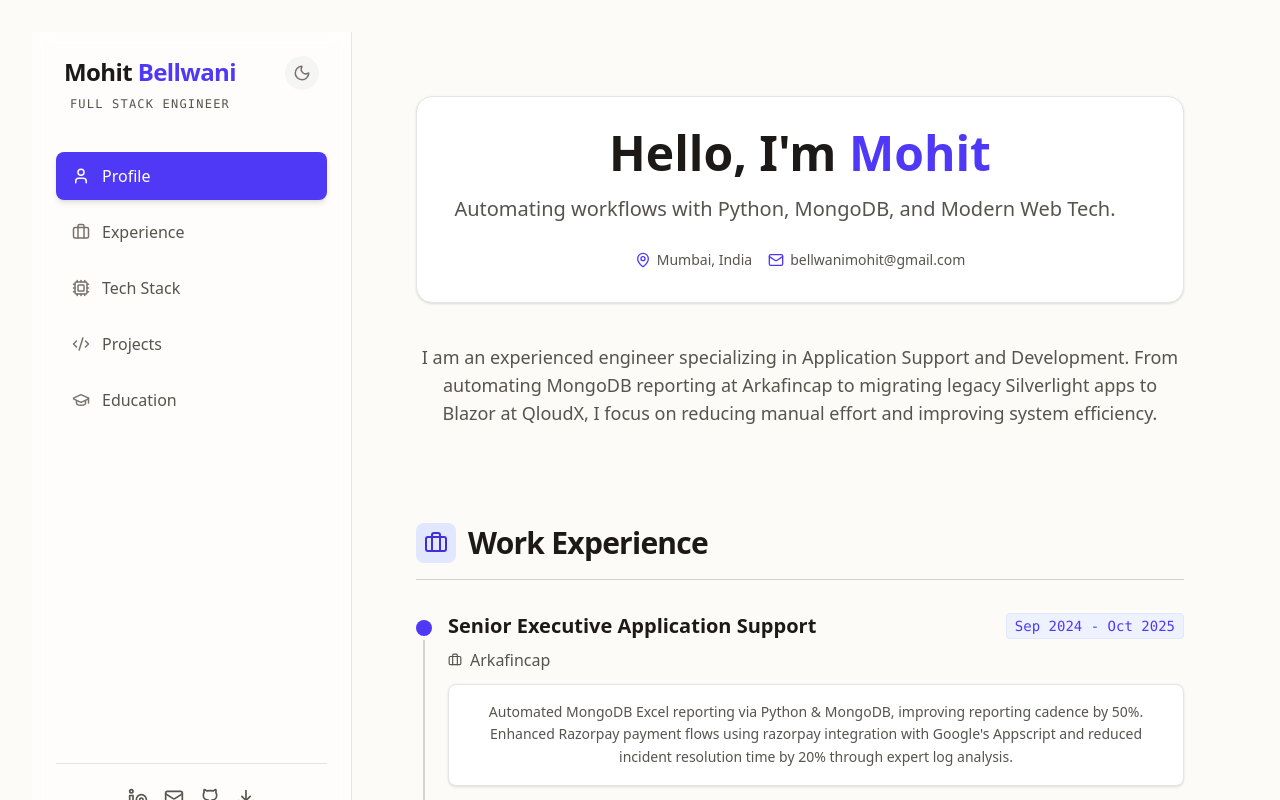
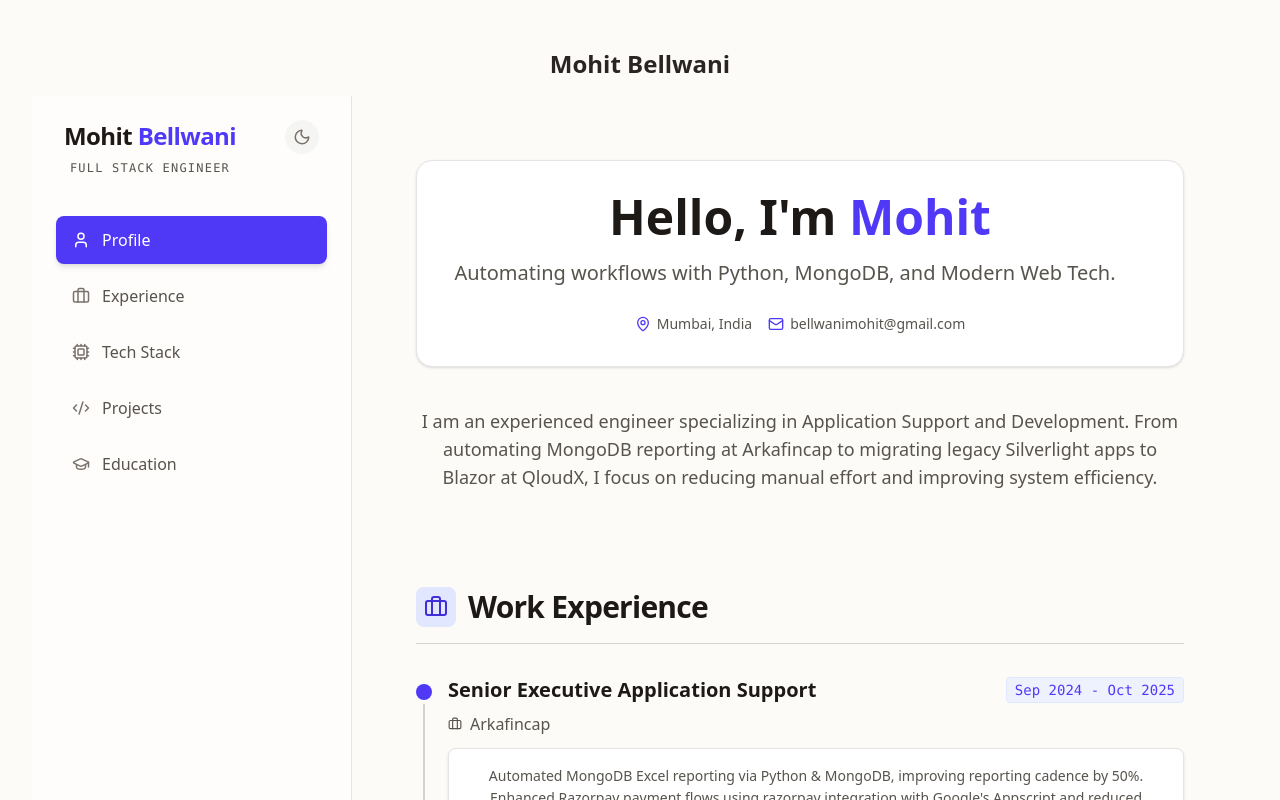
Before and after one commit to mohitbellwani/portfolioReactFrontend, a React (Vite) app: page / in a window 1280 px wide. Shown: the top 800 px of the page. Built offline with nearby package versions, Linux system fonts and the light colour scheme.

Commit message:
title fix

```diff
--- a/src/App.jsx
+++ b/src/App.jsx
@@ -1,41 +1,18 @@
-import { useState } from 'react'
+import { useEffect } from 'react'
 import reactLogo from './assets/react.svg'
 import viteLogo from '/vite.svg'
 import './App.css'
 import PortfolioPage from './portfoliopage/portfoliopage';
 
-// function App() {
-//   const [count, setCount] = useState(0)
-
-//   return (
-//     <>
-//       {/* <div>
-//         <a href="https://vite.dev" target="_blank">
-//           <img src={viteLogo} className="logo" alt="Vite logo" />
-//         </a>
-//         <a href="https://react.dev" target="_blank">
-//           <img src={reactLogo} className="logo react" alt="React logo" />
-//         </a>
-//       </div>
-//       <h1>Vite + React</h1>
-//       <div className="card">
-//         <button onClick={() => setCount((count) => count + 1)}>
-//           count is {count}
-//         </button>
-//         <p>
-//           Edit <code>src/App.jsx</code> and save to test HMR
-//         </p>
-//       </div>
-//       <p className="read-the-docs">
-//         Click on the Vite and React logos to learn more
-//       </p> */}
-//     </>
-//   )
-// }
-
 function App() {
+  useEffect(() => {
+    document.title = 'Mohit Bellwani';
+  }, []);
   return (
     <div className="App">
+      <header className="py-4 text-center">
+        <h1 className="text-2xl font-bold">Mohit Bellwani</h1>
+      </header>
       {/* Render the Portfolio Page here */}
       <PortfolioPage />
     </div>
```
